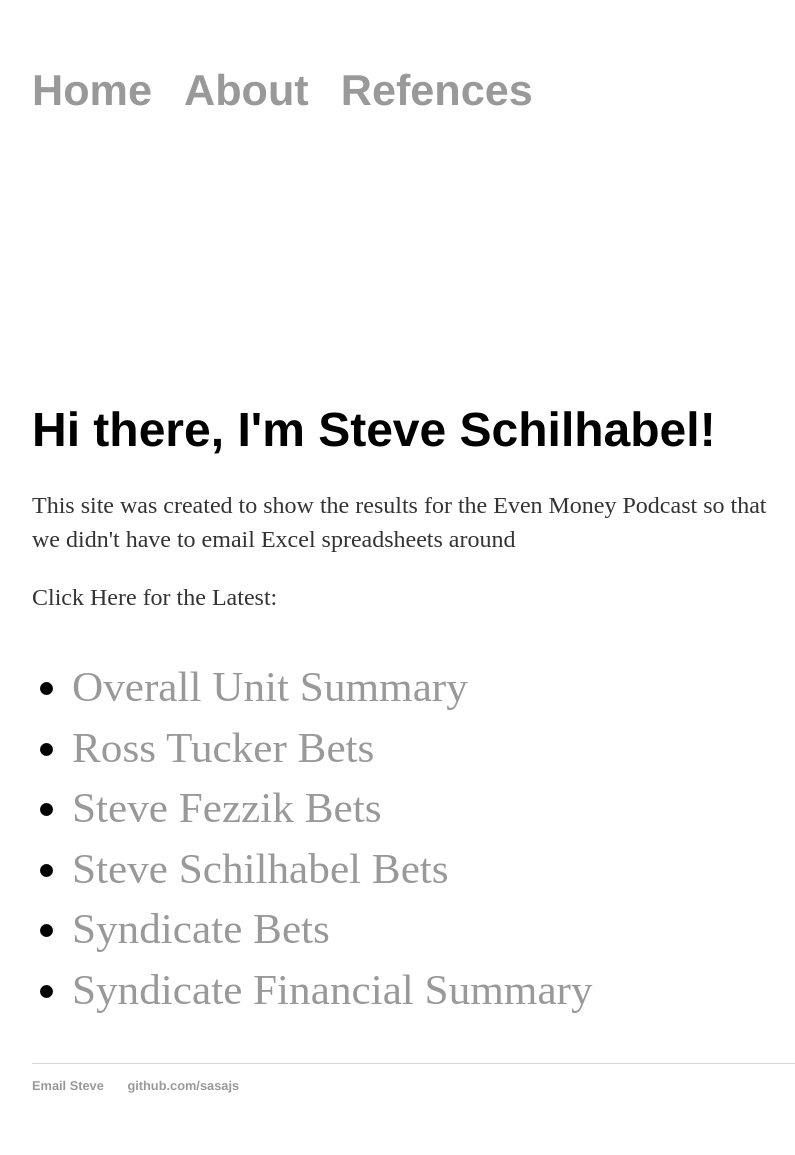
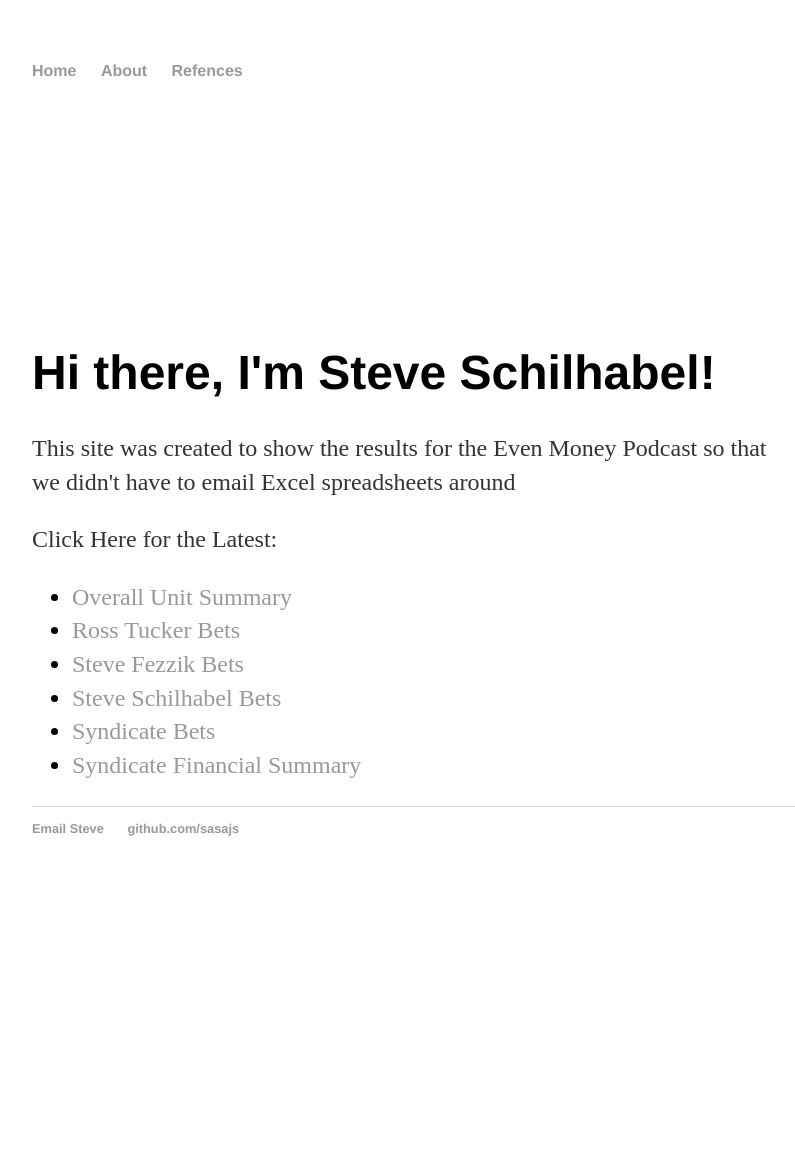
Before and after one commit to tsmith3480/sasajs.github.io, a Jekyll site: the page built from index.html, in a window 1280 px wide. Shown: the whole page, without its empty margins (160-955 px from the left). Built offline with Jekyll 4.4.1, drawn with Linux system fonts in a browser that asks for light colours; after the commit the page ends 900 px from its top, so only the background shows below that.

Commit message:
Update main.css

```diff
--- a/css/main.css
+++ b/css/main.css
@@ -6,7 +6,7 @@ a:hover { text-decoration: underline; }
 
 p, ul { font-size: 1.5em; line-height: 1.4em; color: #333; }
 
-nav, ul { font-size: 2.7em; color: #000000}
+nav, ul { color: #000000}
 
 h1, h2, h3, h4 { font-family: 'Helvetica', 'Arial', 'Sans-Serif'; }
 h1 { font-size: 3em;  }
```
